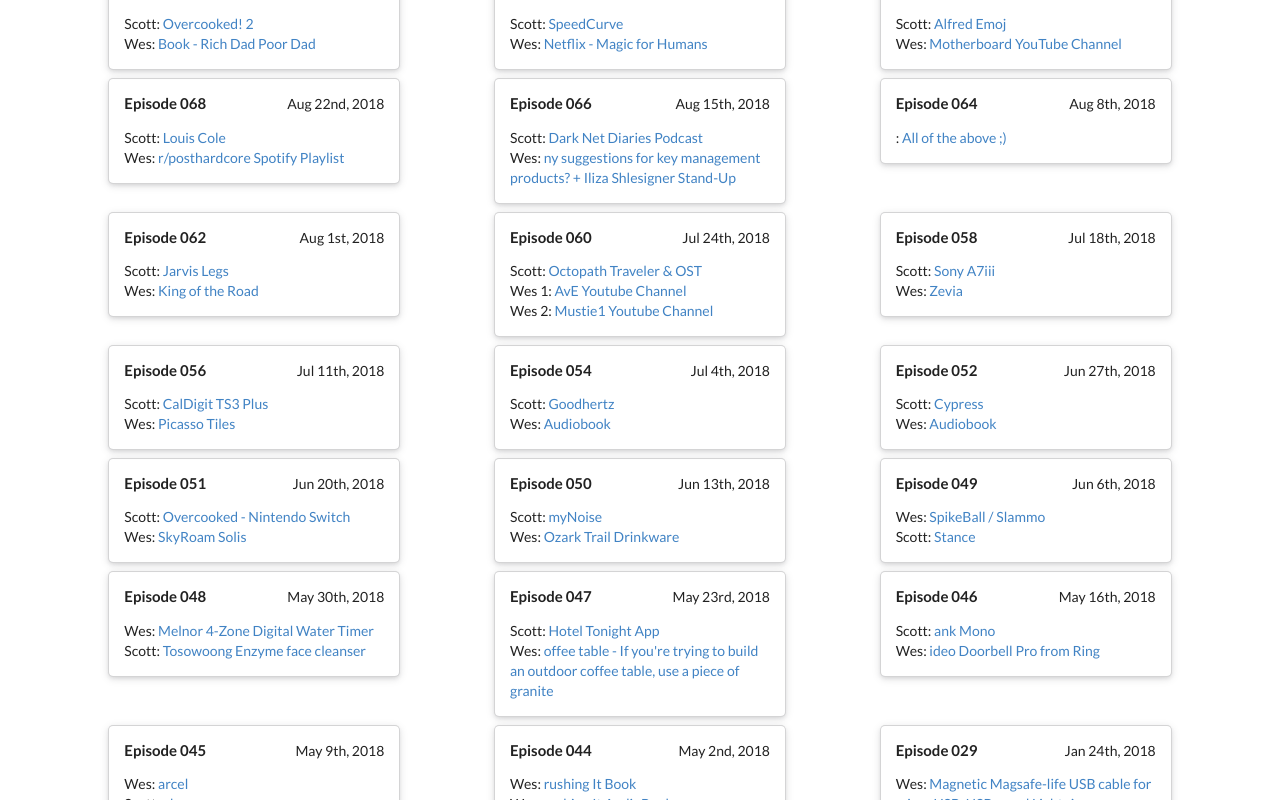
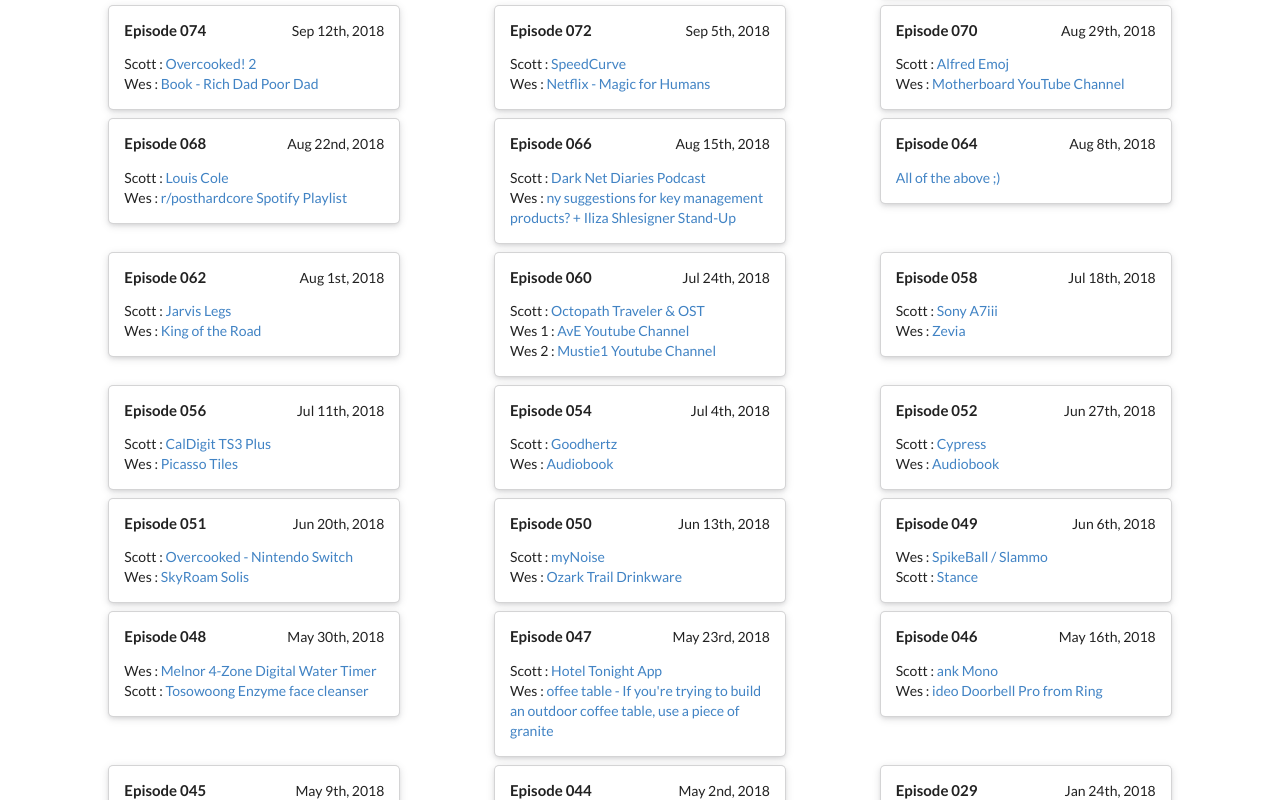
Before and after one commit to trybick/sick-picks-client, a React (Create React App) app: page / in a window 1280 px wide. Shown: the part 2560-3360 px from the top of the page. Built offline with nearby package versions, Linux system fonts and the light colour scheme.

Commit message:
Fix bug displaying : where there is no owner

```diff
--- a/src/components/common/Card.js
+++ b/src/components/common/Card.js
@@ -15,7 +15,7 @@
         </div>
         {epiContent.map(entry => (
           <div>
-            {entry.owner}:{' '}
+            {entry.owner && `${entry.owner} :${' '}`}
             <a href={entry.link} target="_blank" rel="noopener noreferrer">
               {entry.text}
             </a>
```
